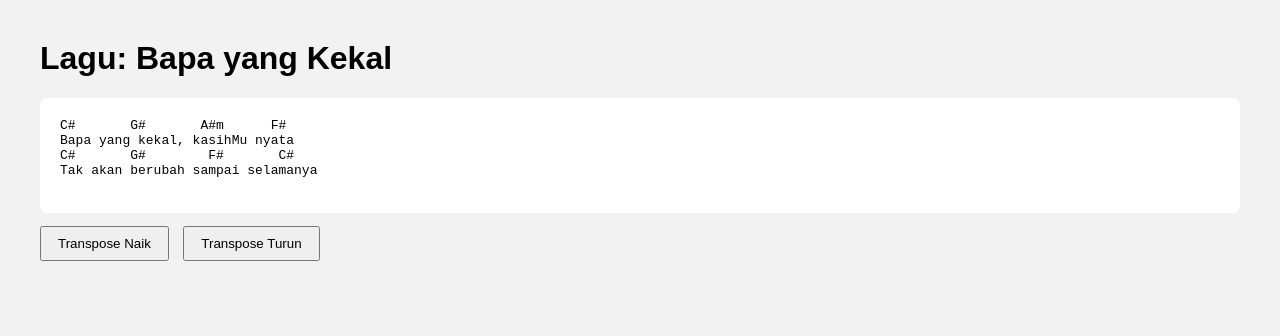
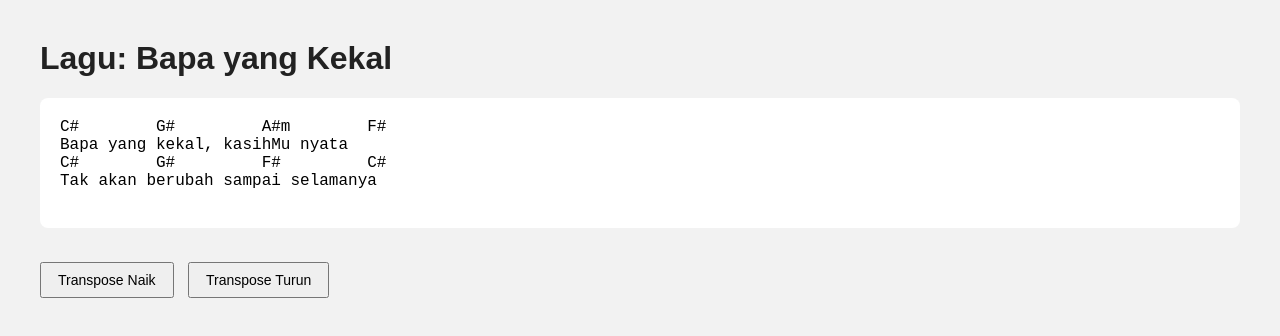
Before and after one commit to artchords/Lirik-Dan-Kunci-Lagu, a plain HTML site: page index.html in a window 1280 px wide. Both pictures are taken after a click on the button "Transpose Naik". Drawn offline with Linux system fonts and the light colour scheme.

Commit message:
Update index.html

```diff
--- a/index.html
+++ b/index.html
@@ -2,61 +2,71 @@
 <html lang="id">
 <head>
   <meta charset="UTF-8">
-  <title>Lirik dan Kunci Lagu</title>
+  <title>Bapa yang Kekal - Lirik dan Kunci Lagu</title>
   <style>
-    body { font-family: sans-serif; margin: 40px; background: #f2f2f2; }
-    pre { background: white; padding: 20px; border-radius: 8px; }
-    button { margin-right: 10px; padding: 8px 16px; }
+    body {
+      font-family: sans-serif;
+      margin: 40px;
+      background: #f2f2f2;
+    }
+    h1 {
+      color: #222;
+    }
+    pre {
+      background: white;
+      padding: 20px;
+      border-radius: 8px;
+      overflow-x: auto;
+      font-family: monospace;
+      font-size: 16px;
+    }
+    button {
+      margin-right: 10px;
+      padding: 8px 16px;
+      font-size: 14px;
+      cursor: pointer;
+    }
   </style>
 </head>
-<script>
-  const chords = ["C", "C#", "D", "D#", "E", "F", "F#", "G", "G#", "A", "A#", "B"];
-
-  function transpose(step) {
-    const pre = document.getElementById("chords");
-    let lines = pre.innerText.split("\n");
-
-    let transposedLines = lines.map(line => {
-      return line.replace(/\b([A-G](#|b)?)(m|maj7|sus4|dim|aug|7|6|add9|\/[A-G](#|b)?)?\b/g, match => {
-        let base = match.match(/^([A-G](#|b)?)/)?.[0];
-        let suffix = match.slice(base.length);
-
-        let i = chords.indexOf(base);
-        if (i === -1) return match;
-
-        let newBase = chords[(i + step + chords.length) % chords.length];
-        return newBase + suffix;
-      });
-    });
-
-    pre.innerText = transposedLines.join("\n");
-  }
-</script>
-
 <body>
   <h1>Lagu: Bapa yang Kekal</h1>
+
   <pre id="chords">
-C       G       Am      F
+C        G         Am        F
 Bapa yang kekal, kasihMu nyata
-C       G        F       C
+C        G         F         C
 Tak akan berubah sampai selamanya
   </pre>
 
+  <br>
   <button onclick="transpose(1)">Transpose Naik</button>
   <button onclick="transpose(-1)">Transpose Turun</button>
 
   <script>
-    const chords = ["C","C#","D","D#","E","F","F#","G","G#","A","A#","B"];
+    const chords = ["C", "C#", "D", "D#", "E", "F", "F#", "G", "G#", "A", "A#", "B"];
+    const chordRegex = /\b([A-G](#|b)?)(m|maj7|m7|7|6|sus4|dim|aug|add9)?(\/[A-G](#|b)?)?\b/g;
+
     function transpose(step) {
       const pre = document.getElementById("chords");
-      let text = pre.innerText;
-      let regex = new RegExp("\\b(" + chords.join("|") + ")\\b", "g");
-      text = text.replace(regex, function(match) {
-        let i = chords.indexOf(match);
-        let newChord = chords[(i + step + chords.length) % chords.length];
-        return newChord;
-      });
-      pre.innerText = text;
+      const lines = pre.innerText.split("\n");
+
+      const transposedLines = lines.map(line =>
+        line.replace(chordRegex, match => {
+          const rootMatch = match.match(/^([A-G](#|b)?)/);
+          if (!rootMatch) return match;
+
+          const root = rootMatch[0];
+          const suffix = match.slice(root.length);
+
+          const index = chords.indexOf(root);
+          if (index === -1) return match;
+
+          const newRoot = chords[(index + step + chords.length) % chords.length];
+          return newRoot + suffix;
+        })
+      );
+
+      pre.innerText = transposedLines.join("\n");
     }
   </script>
 </body>
```
